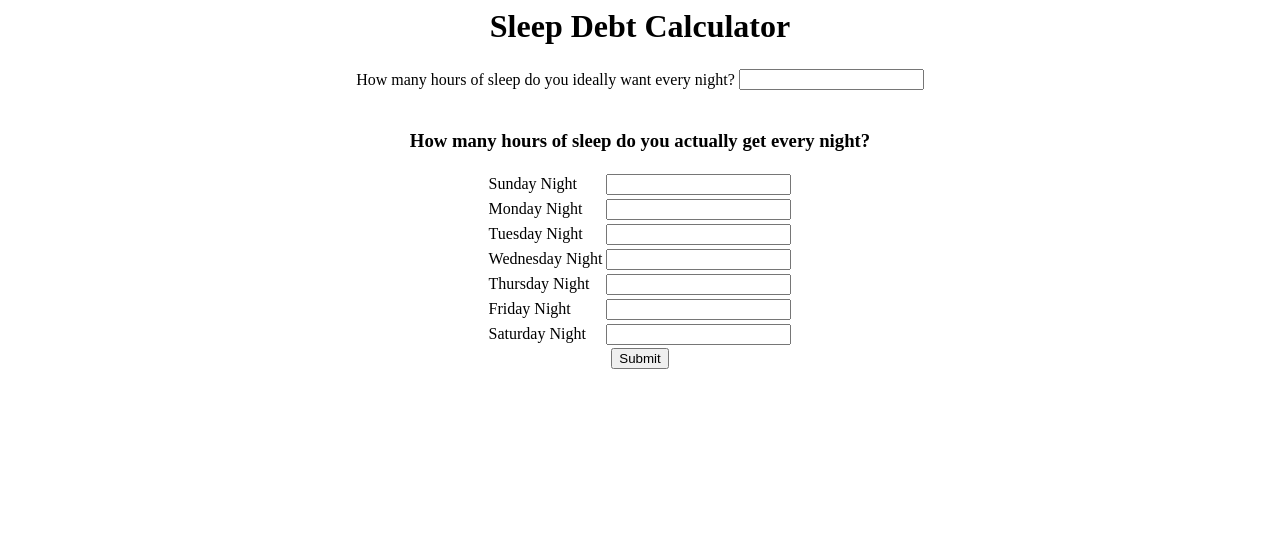
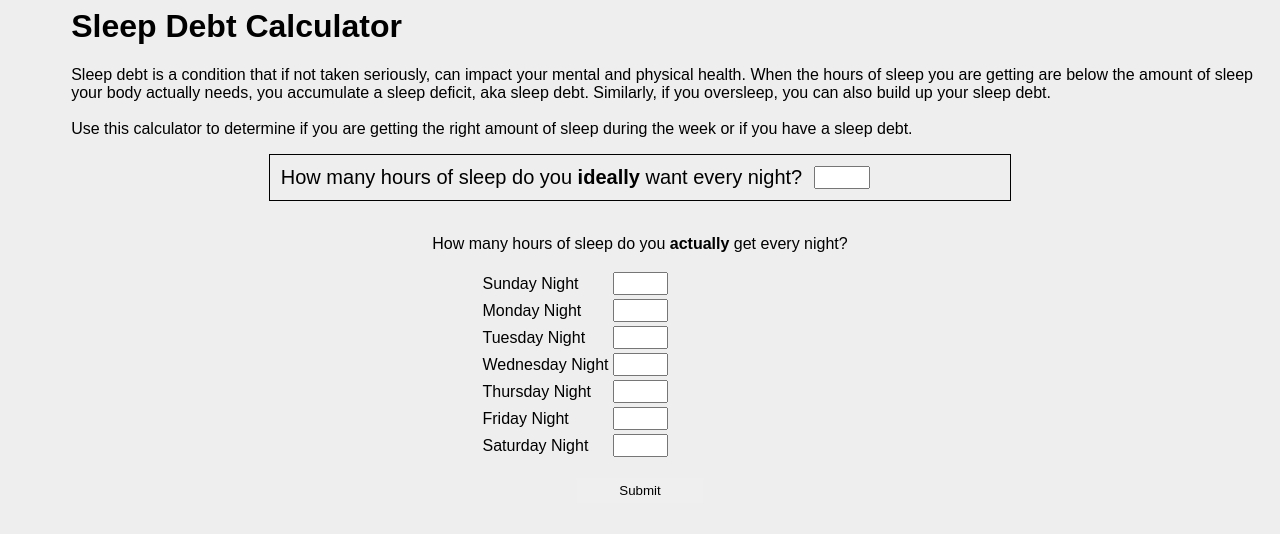
Before and after one commit to maneetpaul/sleep-debt, a plain HTML site: page index.html in a window 1280 px wide. Drawn offline with Linux system fonts and the light colour scheme.

Commit message:
error and css

```diff
--- a/index.html
+++ b/index.html
@@ -7,20 +7,27 @@
 <body>
 <center>
 <h1>Sleep Debt Calculator</h1>
+<p id="description">
+Sleep debt is a condition that if not taken seriously, can impact your mental and physical
+health. When the hours of sleep you are getting are below the amount of sleep your
+body actually needs, you accumulate a sleep deficit, aka sleep debt. Similarly, if you
+oversleep, you can also build up your sleep debt.<br/><br/>
+Use this calculator to determine if you are getting the right amount of sleep during the week or if
+you have a sleep debt.
+</p>
 
-<table>
+<table id="idealSleepTable">
 <tr>
-	<td>How many hours of sleep do you ideally want every night?</td>
+	<td>How many hours of sleep do you <b>ideally</b> want every night?</td>
 	<td><input type="number" id="idealSleepHours"></td>
 </table>
 
 </br>
 
-<h3>How many hours of sleep do you <b>actually</b> get every night?</h3>
+<p>How many hours of sleep do you <b>actually</b> get every night?</p>
 
 <form>
 <table>
-
 <tr>
 	<td>Sunday Night</td>
 	<td><input type="number" id="sundaySleepHours"></td>
@@ -49,13 +56,12 @@
 	<td>Saturday Night</td>
 	<td><input type="number" id="saturdaySleepHours"></td>
 </tr>
-
 </table>
-
+</br>
 <!-- return false prevents the form from "submitting" and refreshing the page -->
 <input type="submit" value="Submit" onClick="calculateSleepDebt(); return false;">
+</form>
 
-</form>
 <p id="testBox"></p>
 
 </center>
@@ -101,7 +107,7 @@ const idealSleep = idealSleepHours * 7;
 
 // Calculations
 
-if (actualSleep === idealSleep) {
+if (actualSleep === idealSleep && actualSleep > 0 && idealSleep > 7) {
     document.getElementById("testBox").innerHTML = 'You got the perfect amount of sleep!';
   }
 
@@ -115,6 +121,10 @@ if (actualSleep === idealSleep) {
     document.getElementById("testBox").innerHTML = `You need to sleep more! You should sleep ${idealSleep - actualSleep} hour(s).`;
   }
 
+else if (actualSleep === idealSleep){
+    document.getElementById("testBox").innerHTML = 'Error!';
+  }
+
 }
 
 </script>
--- a/style.css
+++ b/style.css
@@ -0,0 +1,35 @@
+h1 {
+font-family: sans-serif;
+text-align: left;
+padding-left: 5%;
+}
+
+#description {
+text-align: left;
+padding-left: 5%;
+}
+
+input {
+width: 30%;
+padding: 2px;
+}
+
+input[type=submit] {
+padding:5px;
+width: 10%;
+border:0 none;
+cursor:pointer;
+}
+
+body {
+font-family: sans-serif;
+background-color: #eee;
+}
+
+
+#idealSleepTable {
+font-size:20px;
+border: 1px solid black;
+border-spacing: 10px;
+
+}
```
